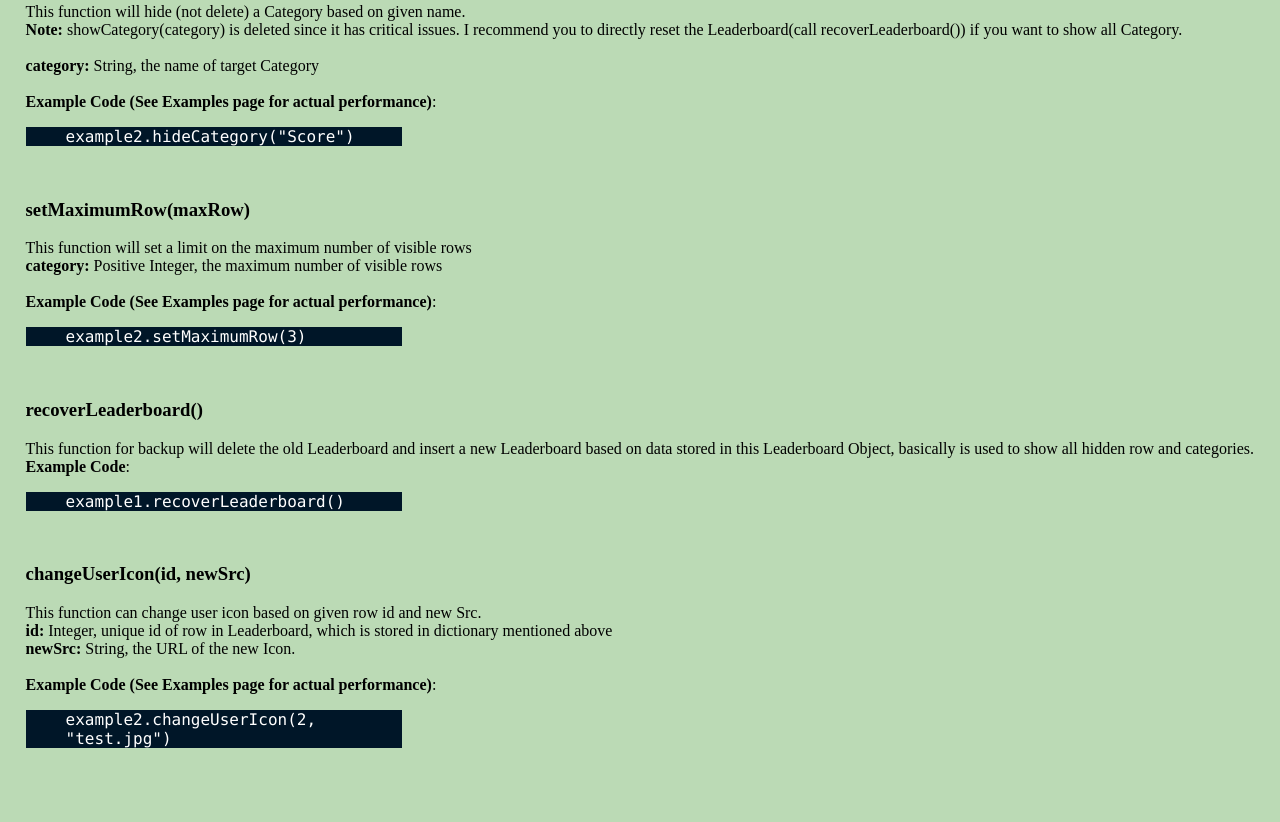
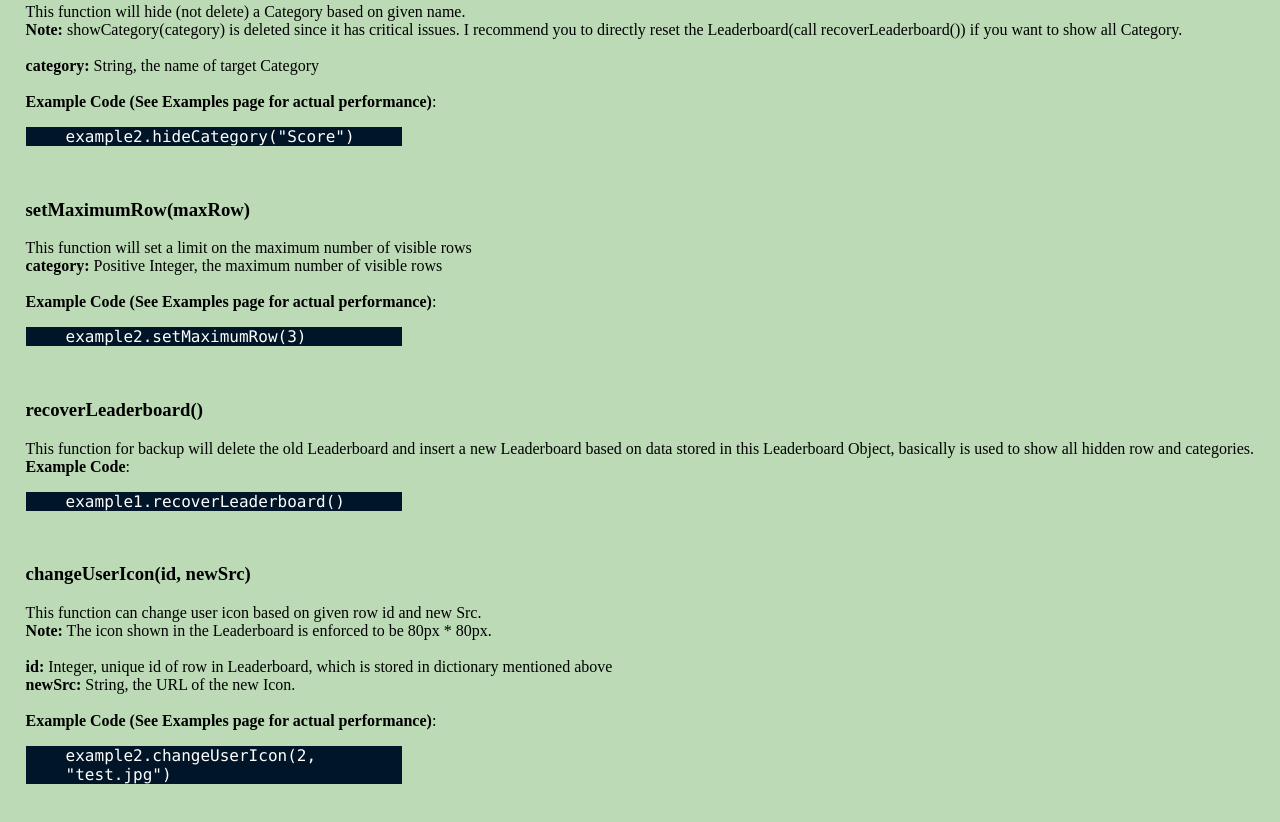
Before and after one commit to NoireFedora/EasyLeaderboard, a website: page pub/documentation.html in a window 1280 px wide. Shown: the part 1972-2794 px from the top of the page. Drawn offline with Linux system fonts and the light colour scheme.

Commit message:
Update written document

```diff
--- a/pub/documentation.html
+++ b/pub/documentation.html
@@ -192,6 +192,7 @@
             <h3>changeUserIcon(id, newSrc)</h3>
             <p>
                 This function can change user icon based on given row id and new Src.<br>
+                <b>Note:</b> The icon shown in the Leaderboard is enforced to be 80px * 80px.<br> <br>
                 <b>id:</b> Integer, unique id of row in Leaderboard, which is stored in dictionary mentioned above<br>
                 <b>newSrc:</b> String, the URL of the new Icon.<br>
                 <br>
```
Also changed, not shown: README.md.
